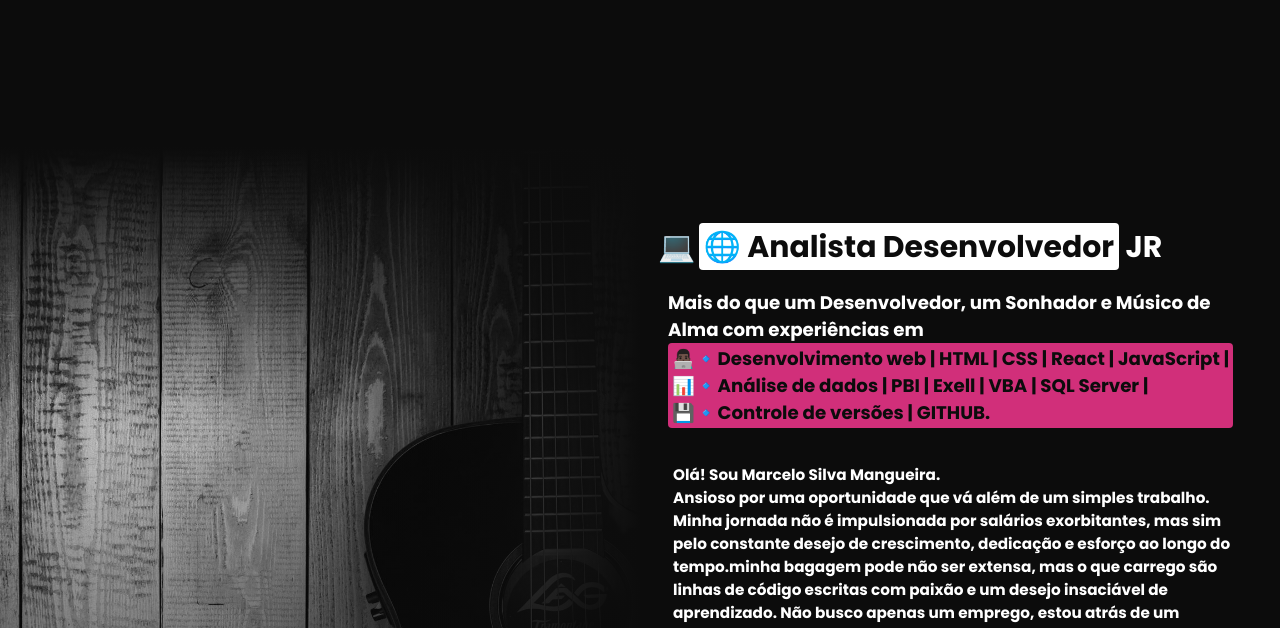
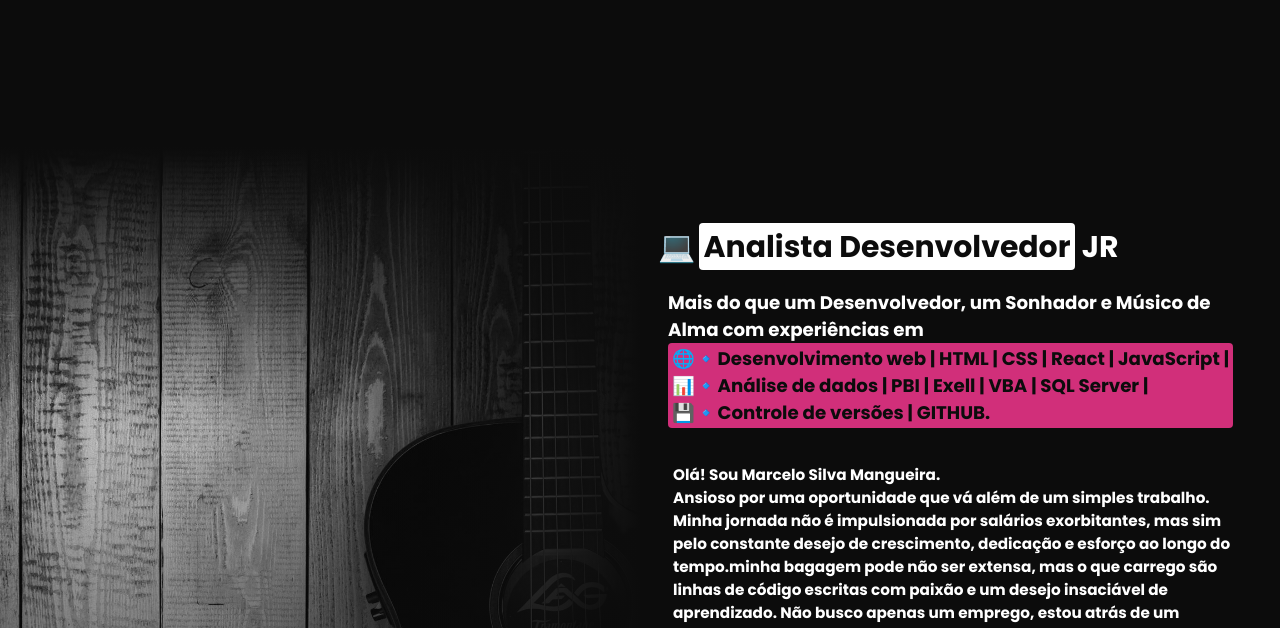
Before and after one commit to MarceloSilvaMangueira/Portf-lio-, a plain HTML site: page index.html in a window 1280 px wide. Shown: the part 653-1281 px from the top of the page. Drawn offline with nearby package versions, Linux system fonts and the light colour scheme.

Commit message:
Update index.html

```diff
--- a/index.html
+++ b/index.html
@@ -148,13 +148,13 @@
             <div class="section-subtitle">
                 <h2>
                     <p>💻</p>
-                    <p><span>🌐 Analista Desenvolvedor</span> JR </p>
+                    <p><span> Analista Desenvolvedor</span> JR </p>
                 </h2>
             </div>
 
             <h3>
                 Mais do que um Desenvolvedor, um Sonhador e Músico de Alma com experiências em
-                <p>  👨🏿‍💻🔹Desenvolvimento web | HTML | CSS | React | JavaScript | <br>
+                <p> 🌐🔹Desenvolvimento web | HTML | CSS | React | JavaScript | <br>
                     📊🔹Análise de dados | PBI | Exell | VBA | SQL Server | <br>
                     💾🔹Controle de versões | GITHUB.
                 </p>
```
